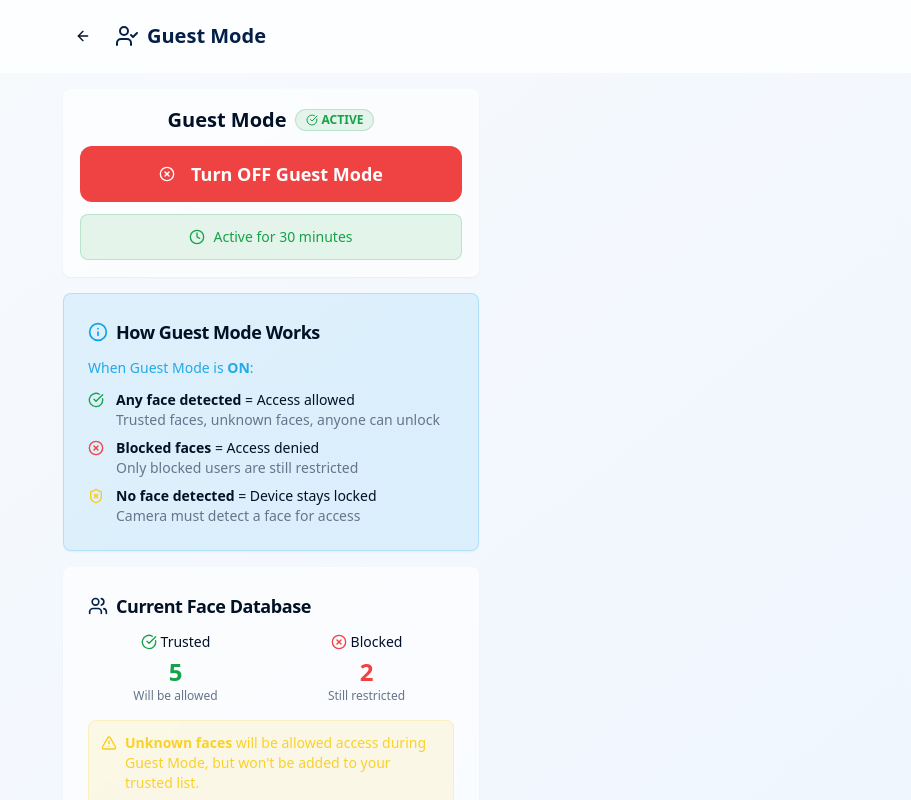
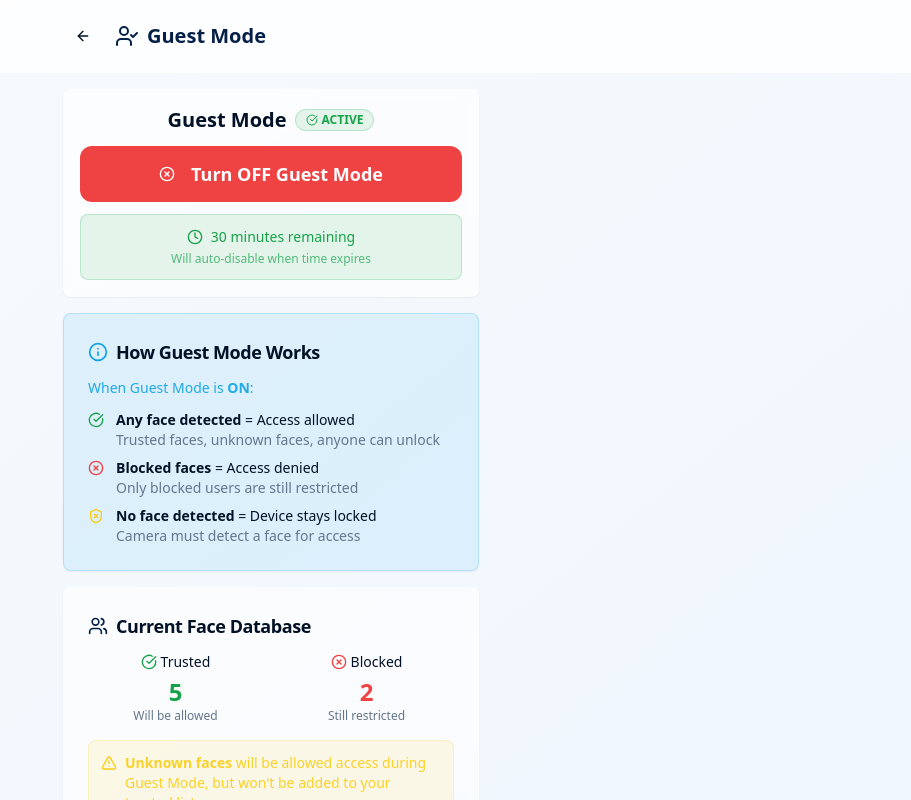
Before and after one commit to rjglowstar/builder-swoosh-world, a React (Vite) app: page /guest-mode in a window 1280 px wide. Both pictures are taken after a click on the button "Turn ON Guest Mode". Shown: the top 800 px of the page, without its empty margins (369-1280 px from the left). Built offline with nearby package versions, Linux system fonts and the light colour scheme.

Commit message:
Update Guest Mode display to show actual remaining time
cgen-a8d14dde96b4461bb99971b58bb086f7

```diff
--- a/client/pages/GuestMode.tsx
+++ b/client/pages/GuestMode.tsx
@@ -150,8 +150,11 @@ export default function GuestMode() {
                   <div className="flex items-center justify-center space-x-2 text-success">
                     <Clock className="w-4 h-4" />
                     <span className="text-sm font-medium">
-                      Active for {timeLimit} minutes
+                      {getDisplayTime()} minutes remaining
                     </span>
+                  </div>
+                  <div className="text-xs text-success/70 text-center mt-1">
+                    Will auto-disable when time expires
                   </div>
                 </div>
               )}
```
